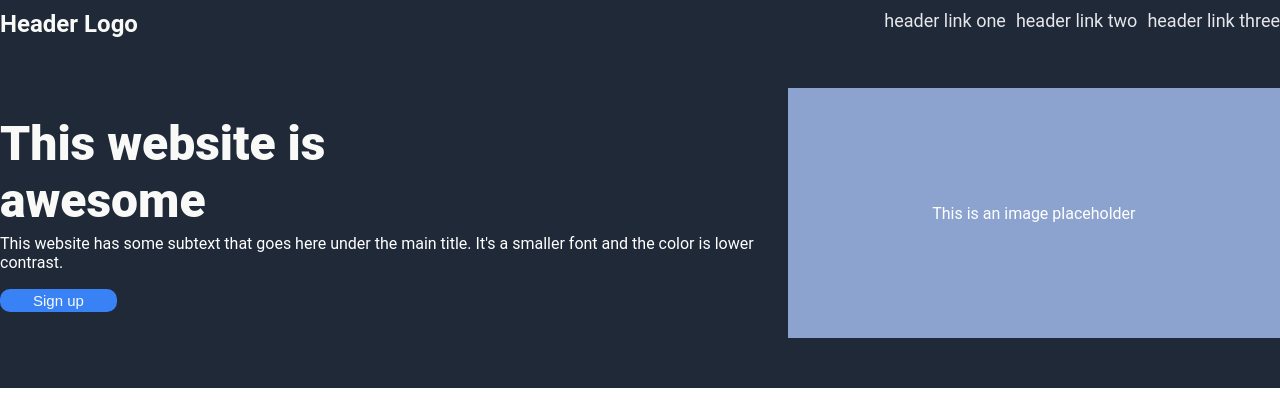
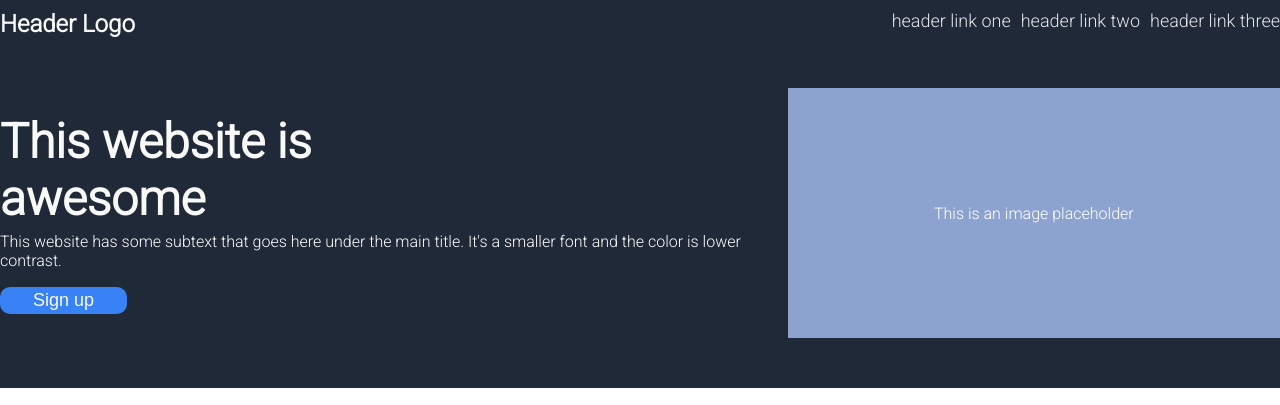
Before and after one commit to phambuixuankhoa/odin-foundation-landing-page, a plain HTML site: page index.html in a window 1280 px wide. Shown: the top 405 px of the page. Drawn offline with Linux system fonts and the light colour scheme.

Commit message:
add font links

```diff
--- a/index.html
+++ b/index.html
@@ -5,7 +5,12 @@
         <meta charset="utf-8">
         <title>Landing</title>
         <link rel="stylesheet" href="style.css">
-
+        <link rel="preconnect" href="https://fonts.googleapis.com">
+<link rel="preconnect" href="https://fonts.gstatic.com" crossorigin>
+<link href="https://fonts.googleapis.com/css2?family=Roboto:wght@300&display=swap" rel="stylesheet">
+<link rel="preconnect" href="https://fonts.googleapis.com">
+<link rel="preconnect" href="https://fonts.gstatic.com" crossorigin>
+<link href="https://fonts.googleapis.com/css2?family=Roboto:ital,wght@0,300;1,300&display=swap" rel="stylesheet">
     </head>
     <body>
         <nav class="navbar">
--- a/style.css
+++ b/style.css
@@ -4,7 +4,7 @@
     box-sizing:border-box;
 }
 body{
-    font-family:'roboto',sans-serif;
+    font-family:'Roboto',sans-serif;
 
     /* display: flex;
     flex-direction: column; */
@@ -118,7 +118,7 @@ button{
     padding:0px 30px;
     border-radius: 10px;
     color:#f9faf8;
-    font-size: 15px;
+    font-size: 18px;
     /* border-color: white; */
     border: 3px solid #3882f6;
 }
```
